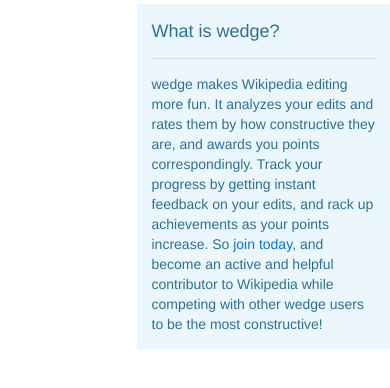
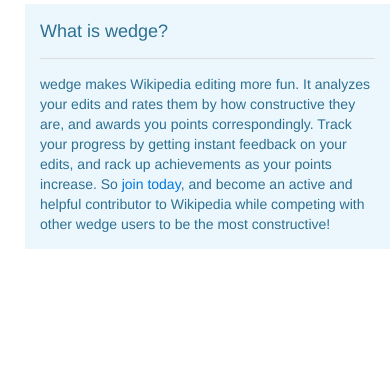
Before and after one commit to tjcsl/wedge, a Flask app: page / in a window 390 px wide. Shown: the part 40-428 px from the top of the page. Run offline with Flask 2, Linux system fonts and the light colour scheme; some libraries are stand-ins or nearby versions.

Commit message:
Experiment with mobile

```diff
--- a/web/templates/index.html
+++ b/web/templates/index.html
@@ -3,7 +3,7 @@
 <title>Hello, world!</title>
 {% endblock %}
 {% block content %}
-<div class="uk-grid containerc indexcenter{% if session.username %}{% else %}nologin{% endif %}">
+<div class="uk-grid containerc uk-container-center">
 	{% if session.username %}
 		<div class="uk-width-medium-1-2">
 			<div class="uk-panel uk-panel-box uk-panel-box-primary">
```
